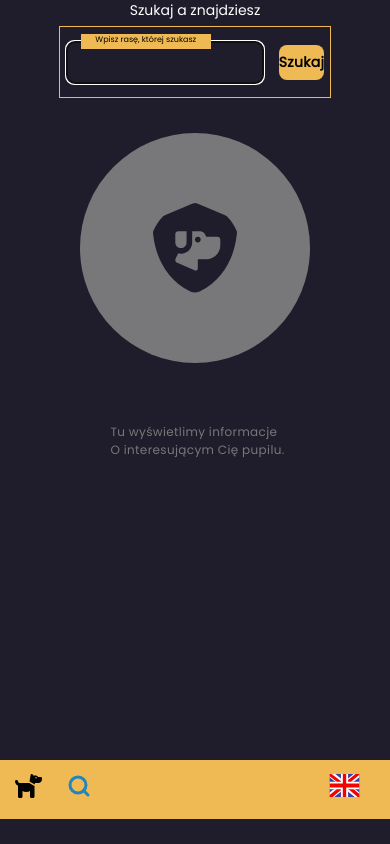
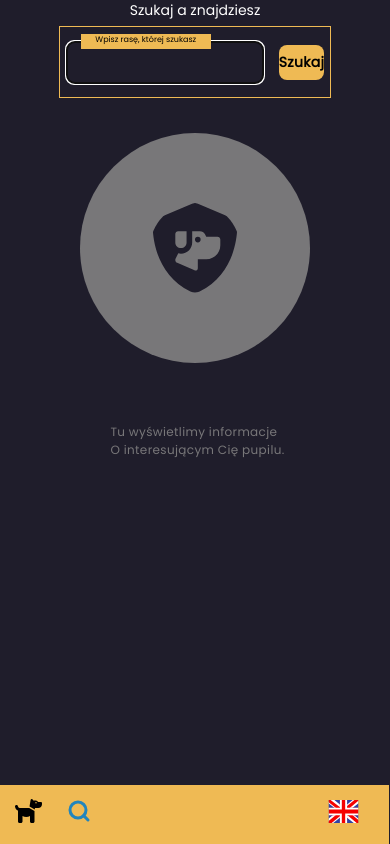
Before and after one commit to g-marcin/woof-app, a React (Vite) app: page /search in a window 390 px wide. Built offline with nearby package versions, Linux system fonts and the light colour scheme.

Commit message:
set navbar position to fixed

```diff
--- a/src/components/layout/Layout.tsx
+++ b/src/components/layout/Layout.tsx
@@ -6,12 +6,12 @@ import styles from "./layout.module.css";
 
 export const Layout: FC = () => {
   return (
-    <div className={styles["main-wrapper"]}>
+    <>
       <Header />
       <main className={styles.main}>
         <Outlet />
       </main>
       <Navbar />
-    </div>
+    </>
   );
 };
--- a/src/components/layout/Navbar/navbar.module.css
+++ b/src/components/layout/Navbar/navbar.module.css
@@ -1,6 +1,8 @@
 .navbar {
   height: 29px;
-
+  position: fixed;
+  bottom: 0;
+  width: 65%;
   display: flex;
   align-items: center;
   justify-content: space-between;
@@ -9,7 +11,7 @@
 }
 
 @media (max-width: 660px) {
-  .nav {
+  .navbar {
     width: 92%;
   }
 }
--- a/src/components/layout/layout.module.css
+++ b/src/components/layout/layout.module.css
@@ -11,3 +11,8 @@
     overflow: hidden;
   }
 }
+
+.main-wrapper {
+  display: flex;
+  flex-direction: column;
+}
--- a/src/modules/DogList/dogList.module.css
+++ b/src/modules/DogList/dogList.module.css
@@ -1,7 +1,7 @@
 .list-wrapper {
   display: flex;
   flex-direction: column;
-  max-height: 90vh;
+  max-height: 85vh;
   overflow-y: scroll;
   align-self: center;
   justify-self: center;
@@ -9,7 +9,8 @@
 }
 @media (max-width: 660px) {
   .main-wrapper {
-    max-height: 100vh;
+    height: 90vh;
+    margin-top: 250px;
   }
 }
 
```
